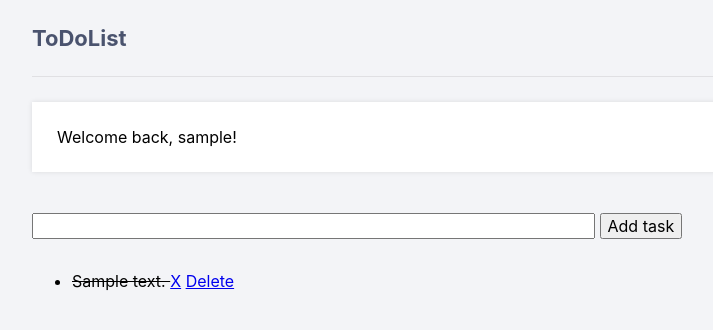
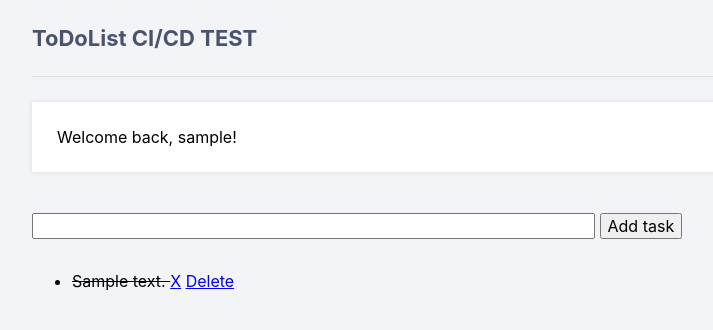
Before and after one commit to fm65/BrainNote, a Flask app: page /home in a window 1280 px wide. Shown: the part 60-390 px from the top of the page, without its empty margins (108-821 px from the left). Run offline with Flask 2, Linux system fonts and the light colour scheme; the visitor is signed in with stand-in values (Sample User, id 1); tables that the repository leaves empty hold one stand-in row (values such as "Sample post"); data that the repository does not hold is empty; some libraries are stand-ins or nearby versions.

Commit message:
<Fix> flaskde : Fix title

```diff
--- a/src/flaskde/templates/home.html
+++ b/src/flaskde/templates/home.html
@@ -3,7 +3,7 @@
 {% block title %}Home{% endblock %}
 
 {% block content %}
-<h2>ToDoList</h2>
+<h2>ToDoList CI/CD TEST</h2>
 <p>Welcome back, {{ username }}!</p>
 <form action="/task" method="post" style="display: inline-block">
 
```
